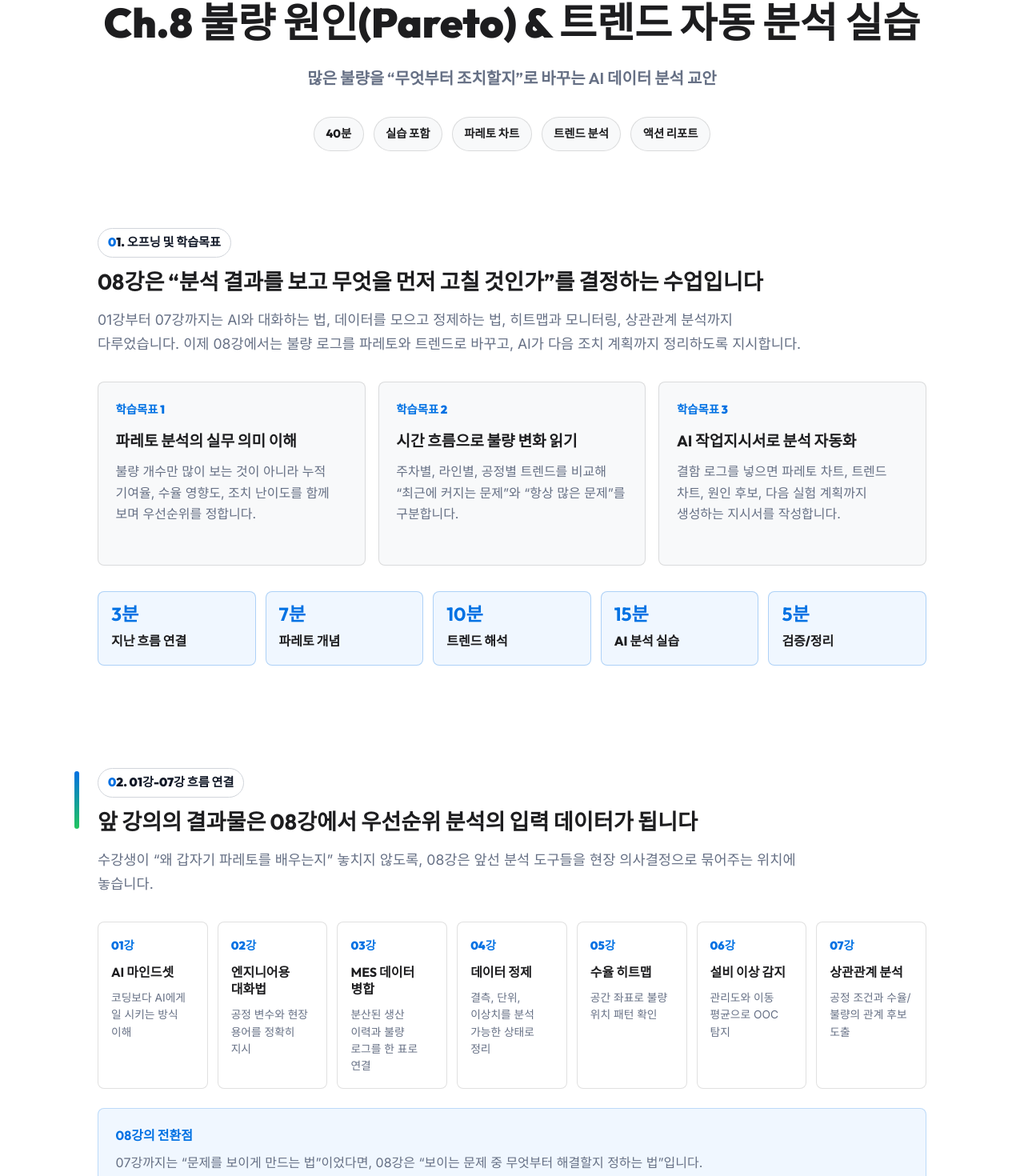
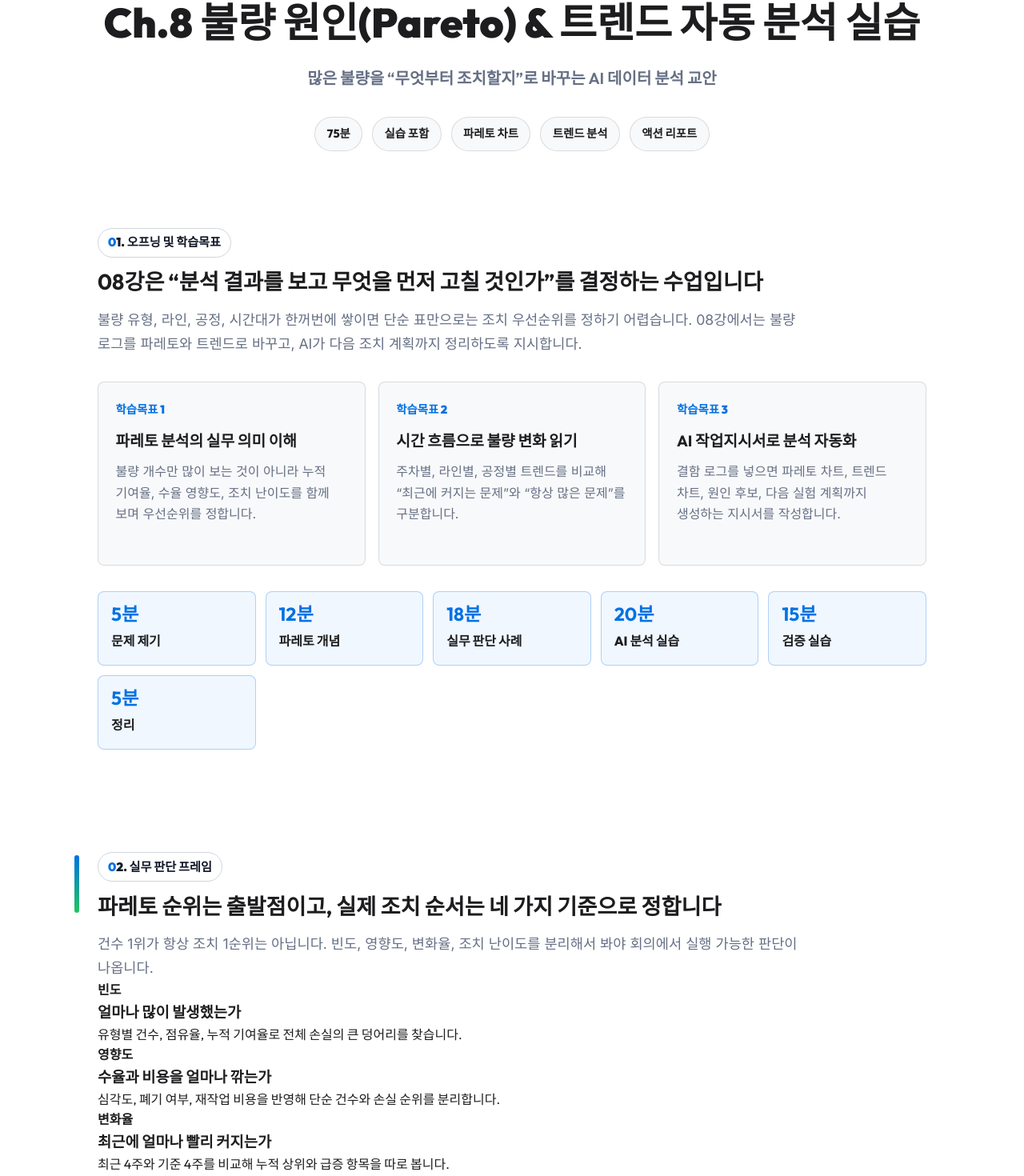
Before and after one commit to heekeunlee/lecture08, a React (Vite) app: page / in a window 1280 px wide. Shown: the part 125-1595 px from the top of the page at 80% size. Built offline with nearby package versions, Linux system fonts and the light colour scheme.

Commit message:
feat: add bump chart visualization example to lesson 08

```diff
--- a/src/App.tsx
+++ b/src/App.tsx
@@ -17,21 +17,50 @@ const lessonGoals = [
 ];
 
 const lessonFlow = [
-  { time: '3분', label: '지난 흐름 연결' },
-  { time: '7분', label: '파레토 개념' },
-  { time: '10분', label: '트렌드 해석' },
-  { time: '15분', label: 'AI 분석 실습' },
-  { time: '5분', label: '검증/정리' },
+  { time: '5분', label: '문제 제기' },
+  { time: '12분', label: '파레토 개념' },
+  { time: '18분', label: '실무 판단 사례' },
+  { time: '20분', label: 'AI 분석 실습' },
+  { time: '15분', label: '검증 실습' },
+  { time: '5분', label: '정리' },
 ];
 
-const previousLessons = [
-  ['01강', 'AI 마인드셋', '코딩보다 AI에게 일 시키는 방식 이해'],
-  ['02강', '엔지니어용 대화법', '공정 변수와 현장 용어를 정확히 지시'],
-  ['03강', 'MES 데이터 병합', '분산된 생산 이력과 불량 로그를 한 표로 연결'],
-  ['04강', '데이터 정제', '결측, 단위, 이상치를 분석 가능한 상태로 정리'],
-  ['05강', '수율 히트맵', '공간 좌표로 불량 위치 패턴 확인'],
-  ['06강', '설비 이상 감지', '관리도와 이동 평균으로 OOC 탐지'],
-  ['07강', '상관관계 분석', '공정 조건과 수율/불량의 관계 후보 도출'],
+const decisionFrames = [
+  ['빈도', '얼마나 많이 발생했는가', '유형별 건수, 점유율, 누적 기여율로 전체 손실의 큰 덩어리를 찾습니다.'],
+  ['영향도', '수율과 비용을 얼마나 깎는가', '심각도, 폐기 여부, 재작업 비용을 반영해 단순 건수와 손실 순위를 분리합니다.'],
+  ['변화율', '최근에 얼마나 빨리 커지는가', '최근 4주와 기준 4주를 비교해 누적 상위와 급증 항목을 따로 봅니다.'],
+  ['난이도', '지금 바로 확인할 수 있는가', '설비 정지나 장기 실험이 필요한 항목과 즉시 점검 가능한 항목을 나눕니다.'],
+];
+
+const scenarioCards = [
+  {
+    title: 'Particle',
+    tag: '누적 1위 + 급증',
+    body: '건수 342건, 점유율 35.7%, 최근 +44%입니다. Line, process, 좌표 분포를 분리해 세정/이송 구간의 원인 범위를 좁힙니다.',
+  },
+  {
+    title: 'CD Drift',
+    tag: '누적 3위 + 급증',
+    body: '건수는 3위지만 최근 +31%입니다. 계측 calibration, 노광 dose/focus, 현상 조건, recipe 변경 이력을 긴급 확인합니다.',
+  },
+  {
+    title: 'Open',
+    tag: '저빈도 + 고영향 가능',
+    body: '건수는 낮아도 폐기율이 높으면 손실 기준 우선순위가 올라갑니다. severity를 반영한 가중 파레토로 다시 확인합니다.',
+  },
+];
+
+const promptComparison = [
+  {
+    label: '나쁜 지시문',
+    text: 'defect_log.csv 분석해서 파레토 차트 그려줘.',
+    note: '컬럼, 기간, 결측 처리, 중복 기준, 산출물 형식이 없어 AI가 임의로 가정합니다.',
+  },
+  {
+    label: '좋은 지시문',
+    text: '최근 4주와 이전 4주 평균을 비교하고, 결측 defect_type, 잘못된 date, 중복 panel_id를 경고하며, 상위 80%와 급증 Top 3를 분리해 보고서 문장으로 작성해라.',
+    note: '분석 기준, 검증 기준, 결과 형식이 명확해서 회의 자료로 옮기기 쉽습니다.',
+  },
 ];
 
 const defectRows = [
@@ -69,9 +98,11 @@ const aiPromptBlocks = [
 const checklist = [
   '불량명 표기가 Particle, particle, PRT처럼 섞여 있지 않은가?',
   '동일 패널의 중복 카운트 기준이 명확한가?',
+  '검사일, 공정 투입일, lot 종료일 중 어떤 날짜 기준으로 트렌드를 집계했는가?',
   '개수 기준과 수율 영향도 기준을 혼동하지 않았는가?',
   '최근 급증한 불량과 누적 상위 불량을 따로 해석했는가?',
   'AI가 만든 원인 가설을 설비 로그, recipe 변경 이력, LOT 이력으로 검증했는가?',
+  '차트의 단위와 보고서 문장의 단위가 defect count인지 panel count인지 일치하는가?',
 ];
 
 function App() {
@@ -98,7 +129,7 @@ function App() {
           <h1>Ch.8 불량 원인(Pareto) & 트렌드 자동 분석 실습</h1>
           <p className="subtitle">많은 불량을 “무엇부터 조치할지”로 바꾸는 AI 데이터 분석 교안</p>
           <div className="lesson-meta" aria-label="lesson summary">
-            <span>40분</span>
+            <span>75분</span>
             <span>실습 포함</span>
             <span>파레토 차트</span>
             <span>트렌드 분석</span>
@@ -112,8 +143,8 @@ function App() {
           <span className="section-label">01. 오프닝 및 학습목표</span>
           <h2>08강은 “분석 결과를 보고 무엇을 먼저 고칠 것인가”를 결정하는 수업입니다</h2>
           <p className="section-intro">
-            01강부터 07강까지는 AI와 대화하는 법, 데이터를 모으고 정제하는 법, 히트맵과 모니터링, 상관관계 분석까지 다루었습니다.
-            이제 08강에서는 불량 로그를 파레토와 트렌드로 바꾸고, AI가 다음 조치 계획까지 정리하도록 지시합니다.
+            불량 유형, 라인, 공정, 시간대가 한꺼번에 쌓이면 단순 표만으로는 조치 우선순위를 정하기 어렵습니다.
+            08강에서는 불량 로그를 파레토와 트렌드로 바꾸고, AI가 다음 조치 계획까지 정리하도록 지시합니다.
           </p>
           <div className="learning-goals-grid" aria-label="학습목표">
             {lessonGoals.map((item) => (
@@ -135,23 +166,23 @@ function App() {
         </section>
 
         <section className="teaching-section">
-          <span className="section-label">02. 01강-07강 흐름 연결</span>
-          <h2>앞 강의의 결과물은 08강에서 우선순위 분석의 입력 데이터가 됩니다</h2>
+          <span className="section-label">02. 실무 판단 프레임</span>
+          <h2>파레토 순위는 출발점이고, 실제 조치 순서는 네 가지 기준으로 정합니다</h2>
           <p className="section-intro">
-            수강생이 “왜 갑자기 파레토를 배우는지” 놓치지 않도록, 08강은 앞선 분석 도구들을 현장 의사결정으로 묶어주는 위치에 놓습니다.
+            건수 1위가 항상 조치 1순위는 아닙니다. 빈도, 영향도, 변화율, 조치 난이도를 분리해서 봐야 회의에서 실행 가능한 판단이 나옵니다.
           </p>
-          <div className="curriculum-chain">
-            {previousLessons.map(([chapter, title, result]) => (
-              <article className="chain-item" key={chapter}>
-                <strong>{chapter}</strong>
+          <div className="decision-grid">
+            {decisionFrames.map(([label, title, result]) => (
+              <article className="decision-card" key={label}>
+                <strong>{label}</strong>
                 <h3>{title}</h3>
                 <p>{result}</p>
               </article>
             ))}
           </div>
           <div className="connection-note">
-            <strong>08강의 전환점</strong>
-            <p>07강까지는 “문제를 보이게 만드는 법”이었다면, 08강은 “보이는 문제 중 무엇부터 해결할지 정하는 법”입니다.</p>
+            <strong>판단 질문</strong>
+            <p>“이 불량이 1위입니다”에서 멈추지 말고, “왜 이 불량을 먼저 봐야 하는지”를 수치와 확인 데이터로 설명합니다.</p>
           </div>
         </section>
 
@@ -183,6 +214,11 @@ function App() {
             <p>불량 점유율 = 유형별 불량 수 / 전체 불량 수 × 100</p>
             <p>누적 기여율 = 상위 유형부터 점유율을 순서대로 더한 값</p>
             <p>트렌드 변화율 = 최근 기간 평균 / 기준 기간 평균 - 1</p>
+          </div>
+          <div className="formula-box warning-box">
+            <strong>흔한 오해</strong>
+            <p>상위 80%만 보면 나머지는 무시해도 된다는 뜻이 아닙니다. 하위 항목 안에도 치명도가 높은 불량이 있을 수 있습니다.</p>
+            <p>파레토 순위는 조치 순서의 출발점이며, 영향도와 최근 변화율을 함께 봐야 합니다.</p>
           </div>
         </section>
 
@@ -220,6 +256,44 @@ function App() {
               </tbody>
             </table>
           </div>
+          <div className="scenario-grid">
+            {scenarioCards.map((item) => (
+              <article className="scenario-card" key={item.title}>
+                <span>{item.tag}</span>
+                <h3>{item.title}</h3>
+                <p>{item.body}</p>
+              </article>
+            ))}
+          </div>
+        </section>
+
+        <section className="teaching-section">
+          <span className="section-label">04-2. 심화 시각화: 불량 순위 변동 차트 (Bump Chart)</span>
+          <h2>순위 역전 현상을 포착하면, 새로운 고질 불량을 초기에 막을 수 있습니다</h2>
+          <p className="section-intro">
+            단순 파레토 차트는 누적 결과를 보여주지만, '최근 치고 올라오는 불량'을 놓치기 쉽습니다. 주차별 순위 변동 차트(Bump Chart)를 활용하면, 항상 1등인 불량과 새롭게 순위가 급상승하는 불량을 직관적으로 구분할 수 있습니다.
+          </p>
+          <figure className="image-panel">
+            <img src="/lecture08/generated/bump_chart.png" alt="불량 순위 변동 차트 (Bump Chart)" />
+            <figcaption>AI 대시보드로 시각화한 순위 변동: 'Particle'은 부동의 1위지만, 'CD Drift'가 4위에서 2위로 급상승 중입니다.</figcaption>
+          </figure>
+          <div className="concept-grid">
+            <div className="concept-card">
+              <span>순위 유지 (Horizontal)</span>
+              <h3>고질적 불량 요인</h3>
+              <p>항상 상위권을 유지하는 불량으로, 근본적인 공정 개선이나 설비 개조가 필요한 장기 과제입니다.</p>
+            </div>
+            <div className="concept-card">
+              <span>순위 상승 (Upward)</span>
+              <h3>신규 돌발성 요인</h3>
+              <p>갑자기 순위가 급상승하는 불량으로, 최근 변경된 작업자, 자재, 파츠 수명 등을 즉각 확인해야 합니다.</p>
+            </div>
+            <div className="concept-card">
+              <span>순위 하락 (Downward)</span>
+              <h3>개선 효과 검증</h3>
+              <p>최근 진행한 개선 대책이나 조건 변경이 실제로 효과가 있었는지 검증하는 지표가 됩니다.</p>
+            </div>
+          </div>
         </section>
 
         <section className="teaching-section">
@@ -232,6 +306,15 @@ function App() {
             <img src="/lecture08/generated/lesson08_workflow.png" alt="불량 로그에서 액션 메모까지 이어지는 분석 파이프라인" />
             <figcaption>Raw defect log → Clean & group → Pareto → Trend → Action memo 흐름</figcaption>
           </figure>
+          <div className="compare-grid">
+            {promptComparison.map((item) => (
+              <article className="compare-card" key={item.label}>
+                <strong>{item.label}</strong>
+                <p>{item.text}</p>
+                <span>{item.note}</span>
+              </article>
+            ))}
+          </div>
           <div className="prompt-grid">
             {aiPromptBlocks.map((block) => (
               <article className="prompt-card" key={block.label}>
@@ -256,11 +339,13 @@ function App() {
 2. 불량 유형별 파레토 차트와 누적 80% 기준선 표시
 3. 주차별 Top 3 불량 트렌드 라인 차트 표시
 4. 최근 4주 증가율이 큰 불량을 별도 카드로 표시
-5. 우선 조치 후보 3개를 "불량명 / 근거 / 확인할 데이터 / 다음 실험" 형식으로 출력
+5. severity를 반영한 손실 점수 파레토를 옵션으로 표시
+6. 우선 조치 후보 3개를 "불량명 / 근거 / 확인할 데이터 / 다음 실험" 형식으로 출력
 
 검증:
 - 전체 행 수와 집계 합계가 맞는지 표시
 - 결측 defect_type, 잘못된 date, 중복 panel_id를 경고
+- 원본 행 수, 제외 행 수, 분석 사용 행 수를 각각 표시
 - 차트 아래에 엔지니어가 해석할 수 있는 3문장 요약 제공`}</pre>
           </div>
           <div className="output-grid">
@@ -286,7 +371,7 @@ function App() {
           <span className="section-label">07. 검증 및 정리</span>
           <h2>AI 결과는 그대로 믿지 말고, 집계 기준과 현장 맥락을 반드시 확인합니다</h2>
           <p className="section-intro">
-            파레토 차트는 강력하지만 기준을 잘못 잡으면 엉뚱한 조치로 이어집니다. 마지막 5분은 결과 검증 체크리스트와 다음 강의 연결로 마무리합니다.
+            파레토 차트는 강력하지만 기준을 잘못 잡으면 엉뚱한 조치로 이어집니다. 마지막 구간은 AI 결과를 회의 자료로 쓰기 전에 반드시 확인할 항목을 정리합니다.
           </p>
           <div className="checklist-panel">
             {checklist.map((item, index) => (
@@ -297,9 +382,9 @@ function App() {
             ))}
           </div>
           <div className="next-lesson-box">
-            <strong>다음 강의 연결</strong>
+            <strong>보고서 문장 템플릿</strong>
             <p>
-              08강에서 우선 조치 후보를 뽑았다면, 09강부터는 기술 문서와 매뉴얼을 빠르게 읽어 조치 방법을 찾고 보고서 자동화로 이어갈 수 있습니다.
+              “최근 4주 기준 [불량명]은 [건수/점유율/변화율]로 우선 확인 대상입니다. [비교 불량]과 달리 [판단 근거]가 있으므로 [확인할 데이터]를 먼저 보고 [다음 액션]을 진행합니다.”
             </p>
           </div>
         </section>
```
Also changed, not shown: public/generated/bump_chart.png (added).
